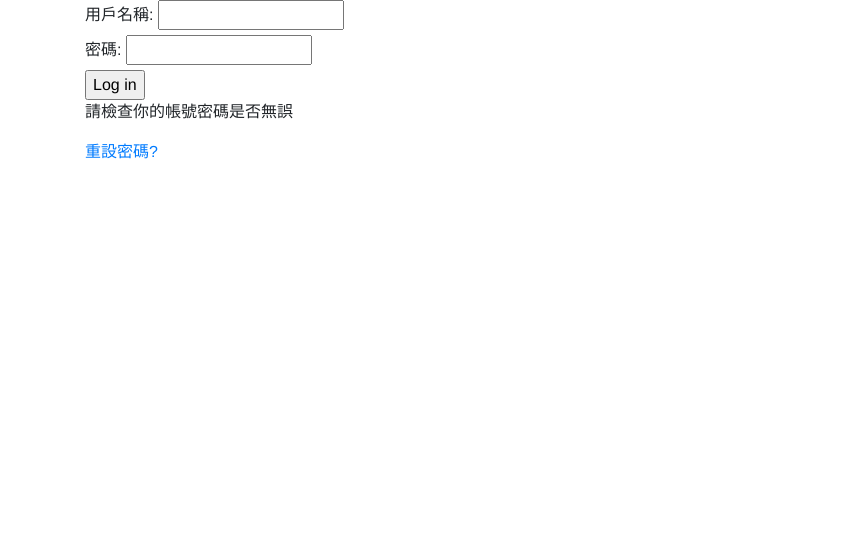
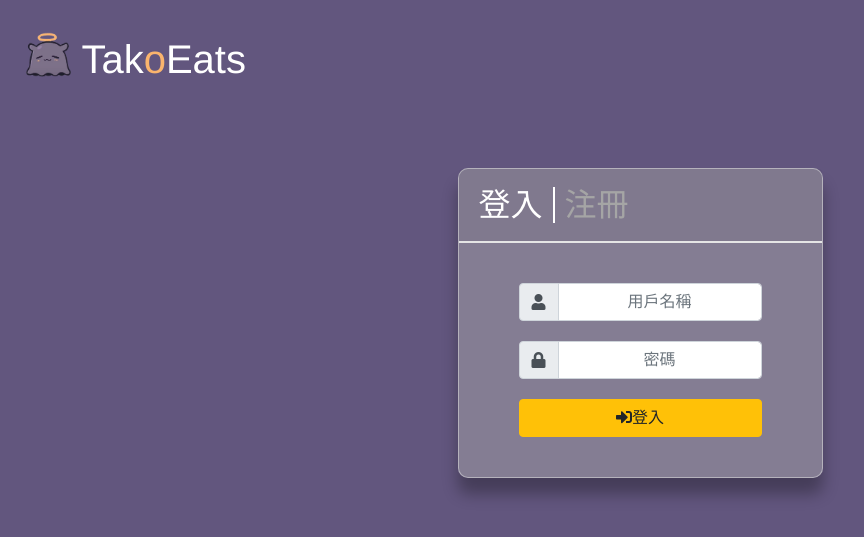
Before and after one commit to Pr0gCat/web-dev-lession, a Django app: page /login/ in a window 1280 px wide. Shown: the top 537 px of the page, without its empty margins (0-864 px from the left). Run offline with Django 3.2, Linux system fonts and the light colour scheme; some libraries are stand-ins or nearby versions.

Commit message:
finished login

```diff
--- a/JsonGo/JsonGo/settings.py
+++ b/JsonGo/JsonGo/settings.py
@@ -38,6 +38,7 @@ INSTALLED_APPS = [
     'django.contrib.staticfiles',
     'takoeats.apps.TakoeatsConfig',
     'django.contrib.admin',# admin must be below the app
+    'bootstrap4',
 ]
 
 MIDDLEWARE = [
--- /dev/null
+++ b/JsonGo/takoeats/forms.py
@@ -0,0 +1,19 @@
+from django import forms
+from django.contrib.auth.models import User
+
+class LoginForm(forms.Form):
+    username = forms.CharField(label='用戶名稱', max_length=64, required=True)
+    password = forms.CharField(label='密碼', max_length=64, widget=forms.PasswordInput())
+    class Meta:
+        model = User
+        fields = ('username', 'password')
+
+class RegisterForm(forms.Form):
+    display_name = forms.CharField(label='顯示名稱', max_length=16, required=True)
+    contact_number = forms.CharField(label='聯絡電話', max_length=10, required=True)
+    username = forms.CharField(label='用戶名稱', max_length=16, required=True)
+    password = forms.CharField(label='密碼', max_length=64, widget=forms.PasswordInput())
+    password_confirm = forms.CharField(label='確認密碼', max_length=64, widget=forms.PasswordInput())
+    class Meta:
+        model = User
+        fields = ('display_name', 'contact_no', 'username', 'password', 'password_confirm')
--- a/JsonGo/takoeats/templates/base.html
+++ b/JsonGo/takoeats/templates/base.html
@@ -14,6 +14,9 @@
     integrity="sha384-zCbKRCUGaJDkqS1kPbPd7TveP5iyJE0EjAuZQTgFLD2ylzuqKfdKlfG/eSrtxUkn" crossorigin="anonymous">
   <!-- Animate.css -->
   <link rel="stylesheet" href="https://cdnjs.cloudflare.com/ajax/libs/animate.css/4.1.1/animate.min.css" />
+  <!-- Font Awesome -->
+  <link rel="stylesheet" href="https://use.fontawesome.com/releases/v5.0.8/css/all.css">
+
   {% load static %}
   <link rel="stylesheet" href="{% static 'css/global.css'%}">
   {% load static %}
--- a/JsonGo/takoeats/templates/base_focus.html
+++ b/JsonGo/takoeats/templates/focus_base.html
@@ -14,8 +14,6 @@
 
     .navbar .auth-component .login-btn {
         font-size: large;
-        border-color: orange;
-        color: orange;
     }
 
     .navbar .auth-component .btn {
@@ -23,20 +21,14 @@
         border-width: 2px;
     }
 
-    .navbar .auth-component .login-btn:hover {
-        border-color: orange;
-        background-color: orange;
-        color: white;
-    }
-
     .navbar .auth-component .logout-btn {
-        border-color: red;
-        color: red;
+        border-color: rgb(250, 97, 97);
+        color: rgb(250, 97, 97);
     }
 
     .navbar .auth-component .logout-btn:hover {
-        border-color: red;
-        background-color: red;
+        border-color: rgb(250, 97, 97);
+        background-color: rgb(250, 97, 97);
         color: white;
     }
 
@@ -62,11 +54,9 @@
     <!-- Hide auth when logged out -->
     <div class="auth-component mx-4">
         {% if user.is_authenticated %}
-        <label class="text-white">{{ user.get_username }}</label>
         <a class="btn btn-outline-primary logout-btn" href="{% url 'logout' %}">登出</a>
         {% else %}
-        <a class="btn btn-outline-primary login-btn" href="{% url 'login' %}">登入</a>
-        <a class="btn btn-outline-light" href="{% url 'register' %}">註冊</a>
+        <a class="btn btn-outline-light login-btn" href="{% url 'login' %}">登入</a>
         {% endif %}
     </div>
 </nav>
--- a/JsonGo/takoeats/templates/registration/logged_out.html
+++ b/JsonGo/takoeats/templates/registration/logged_out.html
@@ -1,4 +1,4 @@
-{% extends "base_focus.html" %}
+{% extends "focus_base.html" %}
 
 {% block title%}你已登出{% endblock %}
 
@@ -14,10 +14,10 @@
 {% endblock %}
 
 {% block content %}
-<meta http-equiv="refresh" content="3; url=/"/>
+<meta http-equiv="refresh" content="2; url=/"/>
 
 <h1>你已登出, 歡迎再次使用 :)</h1>
 
-<a class="text-white" href="/">3秒後自動返回或按此處手動返回</a>
+<a class="text-white" href="/">2秒後自動返回或按此處手動返回</a>
 
 {% endblock %}
--- a/JsonGo/takoeats/templates/registration/login.html
+++ b/JsonGo/takoeats/templates/registration/login.html
@@ -1,28 +1,97 @@
-{% extends "base.html"%}
+{% extends "focus_base.html"%}
+
+{% block title%}登入{% endblock %}
+
+{% block style %}
+{{ block.super }}
+<style>
+    .auth-component {
+        display: none;
+    }
+
+    #main-panel {
+        margin-top: 50px;
+    }
+
+    .form-group {
+        margin-top: 20px;
+        margin-bottom: 20px;
+        margin-left: 30px;
+        margin-right: 30px;
+    }
+
+    .card-header {
+        border-bottom: 2px solid #e5e5e5;
+        font-size: 2rem;
+    }
+
+    .login-title {
+        border-right: 2px solid #fff;
+        padding-right: 10px;
+    }
+
+    .register-btn {
+        font-size: 2rem;
+        color: rgb(165, 165, 165);
+        padding-left: 10px;
+    }
+
+    label {
+        display: none;
+    }
+
+    input {
+        text-align: center;
+    }
+
+    button {
+        text-align: center;
+    }
+
+    .card {
+        background-color: rgba(172, 172, 172, 0.459);
+        border: 1px solid #e5e5e581;
+        box-shadow: 0 1rem 1rem rgba(0, 0, 0, 0.3);
+        border-radius: 10px;
+    }
+
+</style>
+{% endblock %}
+
 {% block content %}
+<div class="d-flex justify-content-center" id="main-panel">
+    <div class="card">
+        <div class="card-header">
+            <span class="text-white login-title">登入</span><a class="register-btn" href="{% url 'register' %}">注冊</a>
+        </div>
+        <div class="form-group">
+            <form method="post" action="{% url 'login' %}">
+                {% csrf_token %}
+                <div class="form-group">
+                    <div class="input-group">
+                        <div class="input-group-prepend">
+                            <span class="input-group-text"> <i class="fa fa-user"></i> </span>
+                        </div>
+                        <input type="text" name="username" maxlength="64" class="form-control" placeholder="用戶名稱"
+                            title="" required="" id="id_username">
+                    </div>
+                </div>
+                <div class="form-group">
+                    <div class="input-group">
+                        <div class="input-group-prepend">
+                            <span class="input-group-text"> <i class="fa fa-lock"></i> </span>
+                        </div>
+                        <input type="password" name="password" maxlength="64" class="form-control" placeholder="密碼"
+                            title="" required="" id="id_password">
+                    </div>
+                </div>
+                <div class="form-group">
+                    <button type="submit" class="btn btn-warning btn-block"><i class="fa fa-sign-in-alt"></i>登入</button>
+                </div>
+            </form>
+        </div>
 
-<form method="post" action="{% url 'login' %}">
-{% csrf_token %}
-
-<div>
-    <label for="username">用戶名稱:</label>
-    <input type="text" name="username" id="username" value="{{ username }}" />
-</div>
-<div>
-    <label for="password">密碼:</label>
-    <input type="password" name="password" id="password" />
-</div>
-<div>
-    <input type="submit" value="Log in" />
-    <input type="hidden" name="next" value="{{ next }}" />
+    </div>
 </div>
 
-{% if next %}
-<a href="{{ next }}" class="btn btn-primary">Next</a>
-{% else %}
-<p>請檢查你的帳號密碼是否無誤</p>
-{% endif %}
-
-<p><a href="{% url 'password_reset' %}">重設密碼?</a></p>
-
 {% endblock %}
--- a/JsonGo/takoeats/urls.py
+++ b/JsonGo/takoeats/urls.py
@@ -13,16 +13,17 @@ Including another URLconf
     1. Import the include() function: from django.urls import include, path
     2. Add a URL to urlpatterns:  path('blog/', include('blog.urls'))
 """
-from django.contrib import admin
-from django.urls import path, include
+from django.urls import path
+from django.contrib.auth import views as auth_views
 
 from . import views
 
 urlpatterns = [
     path('', views.index, name='index'),
-    path('register', views.register, name='register'),
+    path('login/', views.user_login, name='login'),
+    path('logout/', auth_views.LogoutView.as_view(template_name='registration/logged_out.html'), name='logout'),
+    path('register/', views.register, name='register'),
     path('s', views.s, name='s'),
     path('c', views.c, name='c'),
     path('d', views.d, name='d'),
-    path('', include('django.contrib.auth.urls'))
 ]
--- a/JsonGo/takoeats/views.py
+++ b/JsonGo/takoeats/views.py
@@ -1,6 +1,10 @@
-from django.shortcuts import render
+from django.shortcuts import redirect, render
 from django.contrib.auth.decorators import login_required
-from django.contrib.auth.forms import UserCreationForm
+from django.contrib.auth import authenticate, login
+from django.contrib.auth.models import User
+
+from .forms import LoginForm, RegisterForm
+from . import models
 
 def index(request):
     """
@@ -8,17 +12,39 @@ def index(request):
     """
     return render(request, 'landing.html')
 
+def user_login(request):
+    """
+        Guide user to login page
+    """
+    if request.method == 'POST':
+        form = LoginForm(request.POST)
+        if form.is_valid():
+            login(request, authenticate(username=form.cleaned_data['username'], \
+                password=form.cleaned_data['password']))
+            return redirect(request.POST.get('next', '/'))
+    form = LoginForm()
+    return render(request, 'registration/login.html',
+        {
+            'form': form
+        })
+
 def register(request):
     """
         Guide user to register page
     """
     if request.method == 'POST':
-        form = UserCreationForm(request.POST)
+        form = RegisterForm(request.POST)
         if form.is_valid():
-            form.save()
-            return index(request)
+            if form.cleaned_data['password'] == form.cleaned_data['password_confirm']:
+                user = User.objects.create_user(form.cleaned_data['username'], \
+                    '', form.cleaned_data['password'])
+                user.save()
+                models.User(user=user, display_name=form.cleaned_data['display_name'], contact=form.cleaned_data['contact_no']).save()
+                login(request, form.user)
+                return redirect(request.POST.get('next', '/'))
+
     # Display a blank registration form.
-    form = UserCreationForm()
+    form = RegisterForm()
     return render(request, 'registration/register.html', {'form': form})
 
 @login_required(login_url='/login')
```
Also changed, not shown: JsonGo/takoeats/models.py (+14 -2 lines), JsonGo/takoeats/templates/landing.html (+6 -1 lines), JsonGo/takoeats/templates/registration/register.html (+90 -8 lines), JsonGo/takoeats/migrations/0004_auto_20211225_1733.py (added), JsonGo/takoeats/migrations/0005_user_display_name.py (added), README.md, 2 other files.
